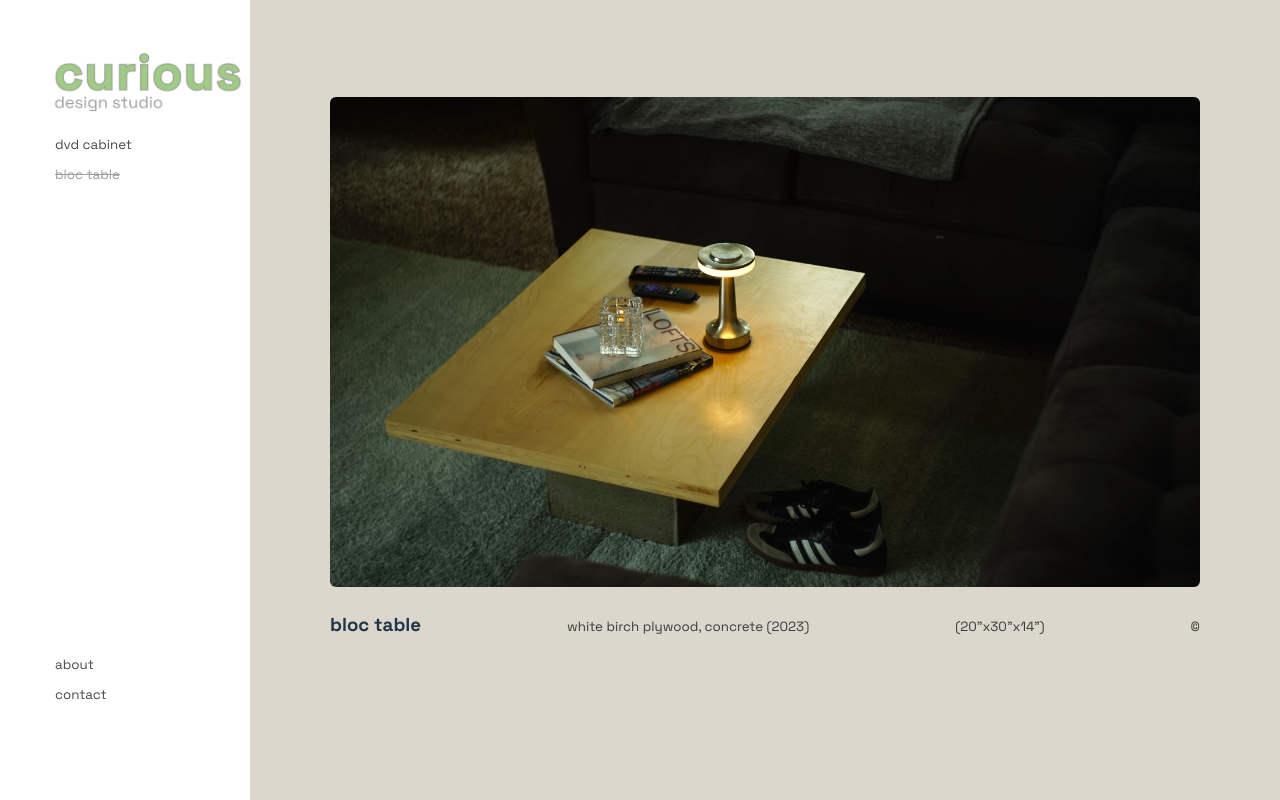
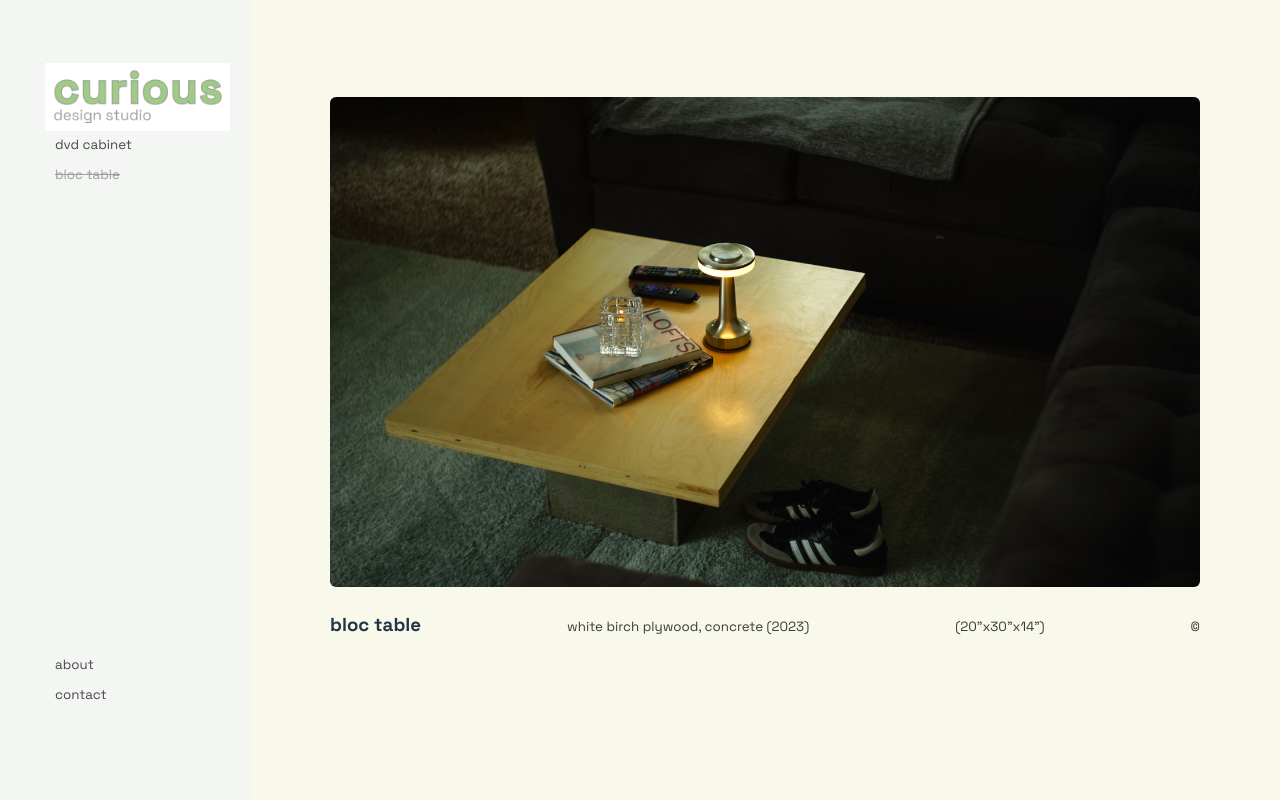
Before and after one commit to ecolijah/curious-design, a Vue app: page / in a window 1280 px wide. Built offline with nearby package versions, Linux system fonts and the light colour scheme.

Commit message:
minor enhancements

```diff
--- a/src/components/Controller.vue
+++ b/src/components/Controller.vue
@@ -68,6 +68,8 @@ function toggleView(option) {
                 <ul>
                     <button @click="toggleView(3)" :class="{ selected: showDvdCabinet }">dvd cabinet</button>
                     <button @click="toggleView(2)" :class="{ selected: showBlocTable }">bloc table</button>
+                    <!-- <button @click="toggleView(2)" >book trough</button>
+                    <button @click="toggleView(2)" >cat dome</button> -->
                 </ul>
             </div>
 
@@ -75,6 +77,7 @@ function toggleView(option) {
                 <ul>
                     <button @click="toggleView(0)" :class="{ selected: showAbout }">about</button>
                     <button @click="toggleView(1)" :class="{ selected: showContact }">contact</button>
+
                 </ul>
             </div>
 
@@ -106,7 +109,7 @@ function toggleView(option) {
         display: flex;
         flex: 0;
         flex-direction: column;
-        /* background-color: lightgreen; */
+        background-color: rgb(243, 246, 243);
 
         min-width: 250px;
         /* justify-content: flex-end; */
@@ -114,10 +117,11 @@ function toggleView(option) {
 
     .logo {
         display: flex;
-        justify-content: baseline;
-        align-items:flex-end;
+        /* justify-content: flex-end; */
+        align-items:center;
         /* background-color: bisque; */
         padding-left: 45px;
+        padding-right: 20px;
 
         height: 15vh;
         min-height: 70px;
@@ -126,6 +130,7 @@ function toggleView(option) {
     }
 
     img {
+        margin-top: 40%;
         max-width: 100%; /* Maximum width of the image */
         max-height: 100%; /* Maximum height of the image */
         object-fit: contain; /*Maintain aspect ratio and fit within the container*/
@@ -177,7 +182,7 @@ function toggleView(option) {
         display: flex;
         justify-content: center;
         align-items: center;
-        background-color: rgb(219, 215, 205);
+        background-color: rgb(248, 248, 235);
     }
     ul {
         display: flex;
```
